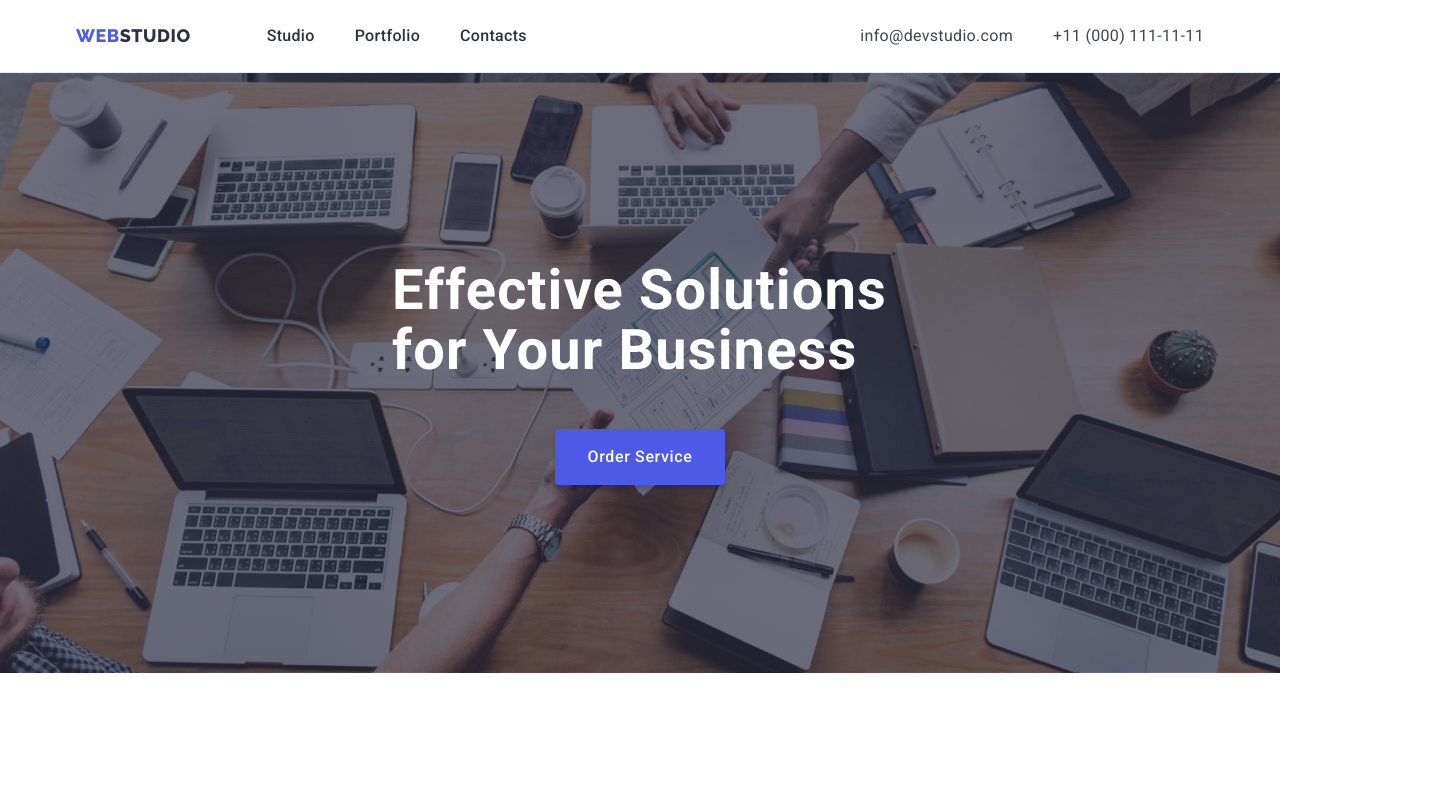
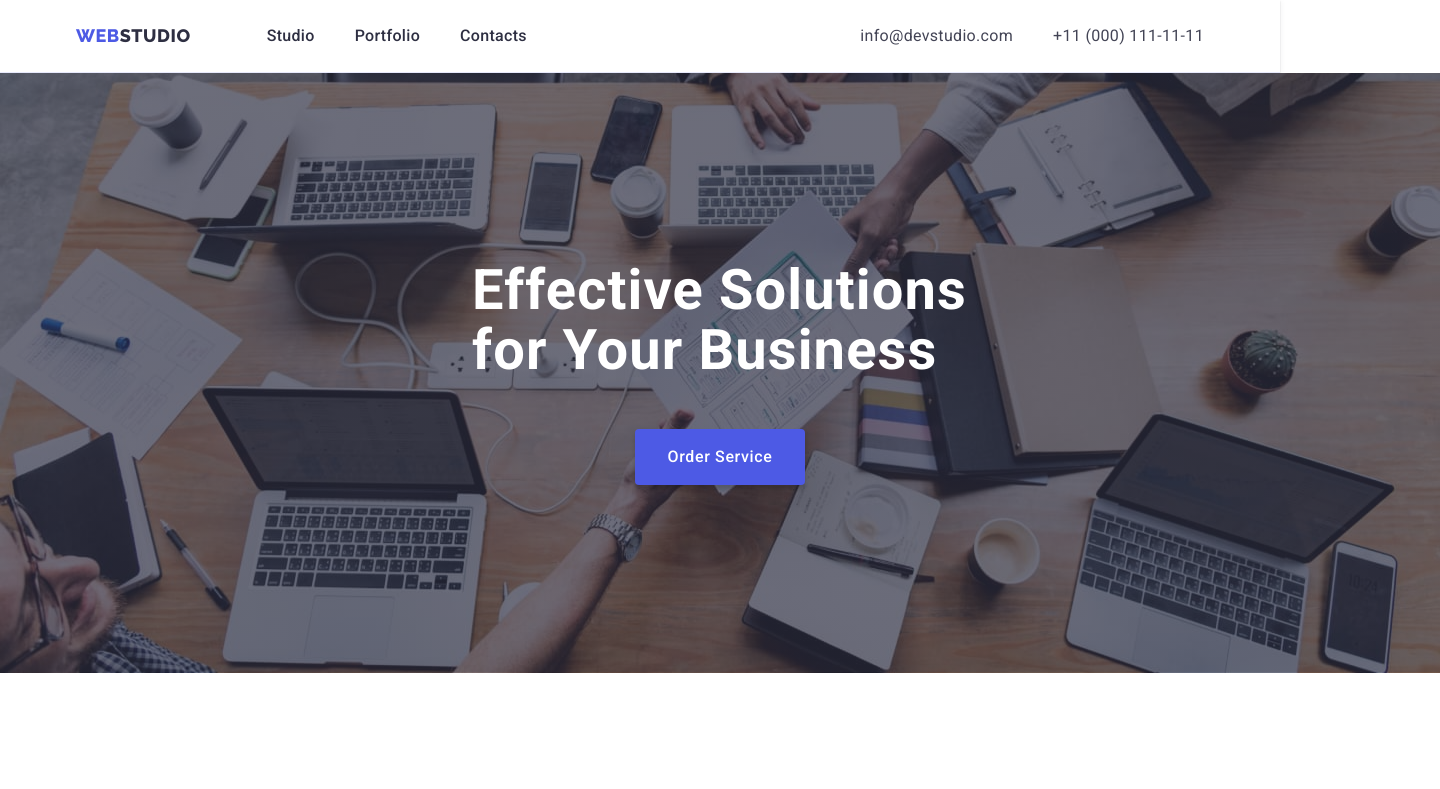
Before and after one commit to kamineckav/goit-markup-hw-04, a plain HTML site: page index.html in a window 1280 px wide. Shown: the top 789 px of the page, 1440 px wide, since content can reach past the window. Drawn offline with nearby package versions, Linux system fonts and the light colour scheme.

Commit message:
Update styles.css

```diff
--- a/css/styles.css
+++ b/css/styles.css
@@ -181,10 +181,11 @@ img {
 }
 
 .hero-section {
+  width: 100%;
   background-color: var(--dark);
   padding-top: 188px;
   padding-bottom: 188px;
-  max-width: 1440px;
+  min-width: 1440px;
   background-image: linear-gradient(
       rgba(46, 47, 66, 0.7),
       rgba(46, 47, 66, 0.7)
```
